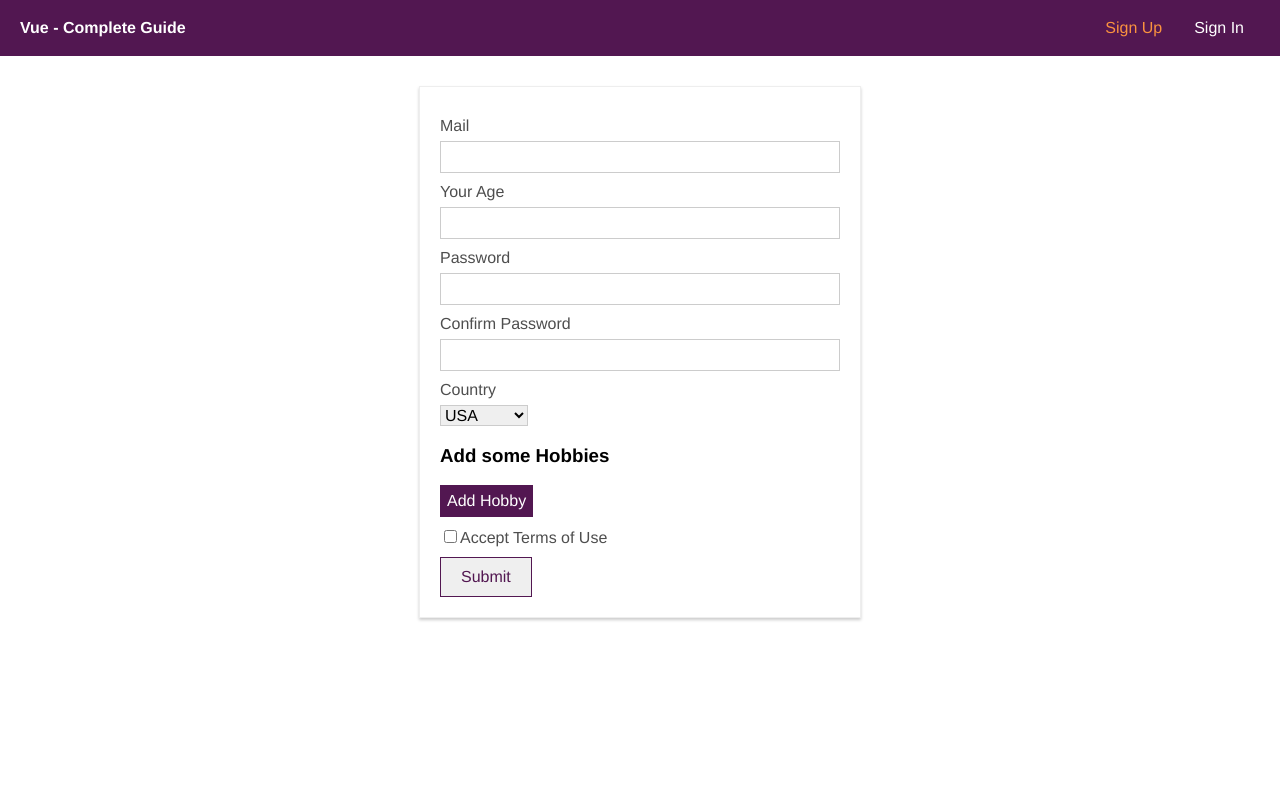
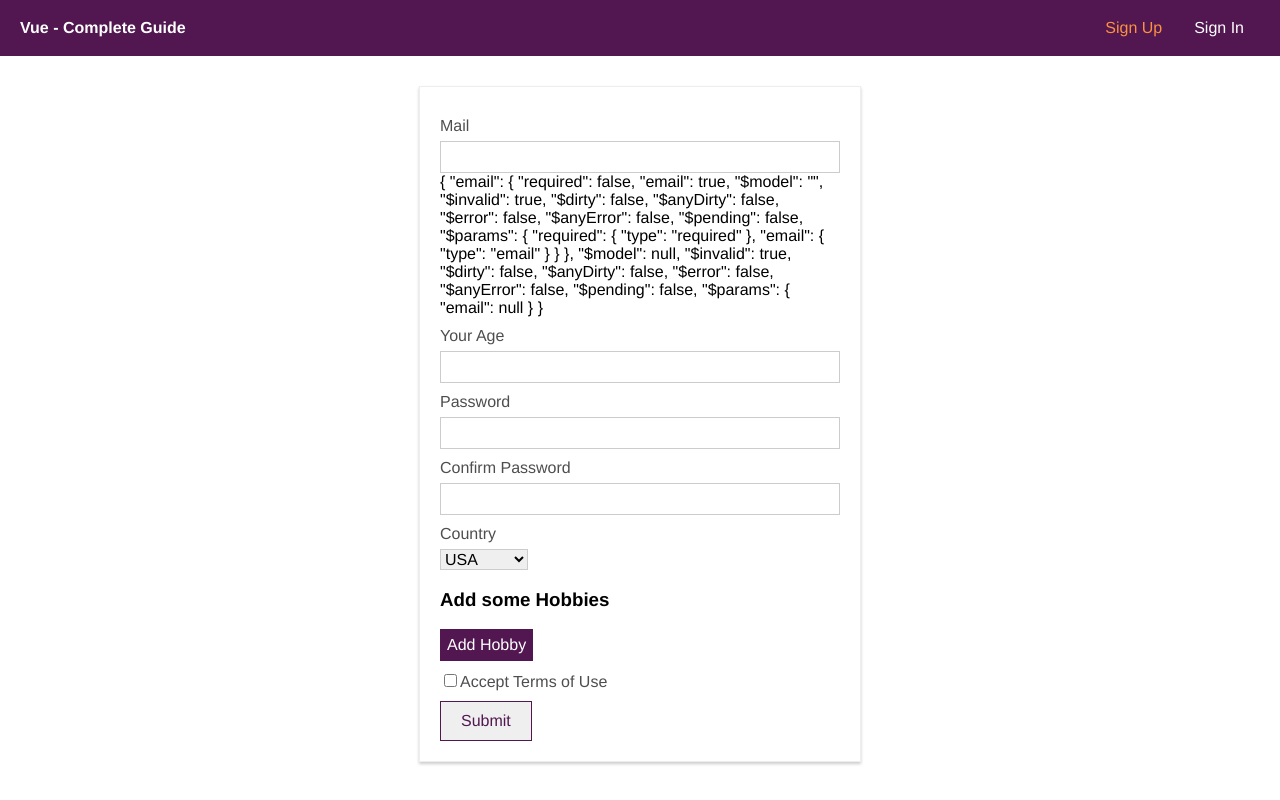
Before and after one commit to zerogpm/vue-axios, a Vue app: page /signup in a window 1280 px wide. Built offline with nearby package versions, Linux system fonts and the light colour scheme; the HTML template or start-up script is replaced by a standard one.

Commit message:
Adding a Validator

```diff
--- a/src/components/auth/signup.vue
+++ b/src/components/auth/signup.vue
@@ -7,7 +7,9 @@
                     <input
                             type="email"
                             id="email"
+                            @input="$v.email.$touch()"
                             v-model="email">
+                    <div>{{ $v }}</div>
                 </div>
                 <div class="input">
                     <label for="age">Your Age</label>
@@ -69,6 +71,7 @@
 </template>
 
 <script>
+  import { required, email } from 'vuelidate/lib/validators'
   export default {
     data () {
       return {
@@ -79,6 +82,12 @@
         country: 'usa',
         hobbyInputs: [],
         terms: false
+      }
+    },
+    validations: {
+      email: {
+        required,
+        email
       }
     },
     methods: {
--- a/src/main.js
+++ b/src/main.js
@@ -4,6 +4,9 @@
 import router from './router'
 import store from './store'
 import axios from 'axios'
+import Vuelidate from 'vuelidate'
+
+Vue.use(Vuelidate)
 
 axios.defaults.baseURL = 'https://vuejs-b77a2.firebaseio.com'
 //axios.defaults.headers.common['Authorization'] = 'fasdsad!1asd'
```
